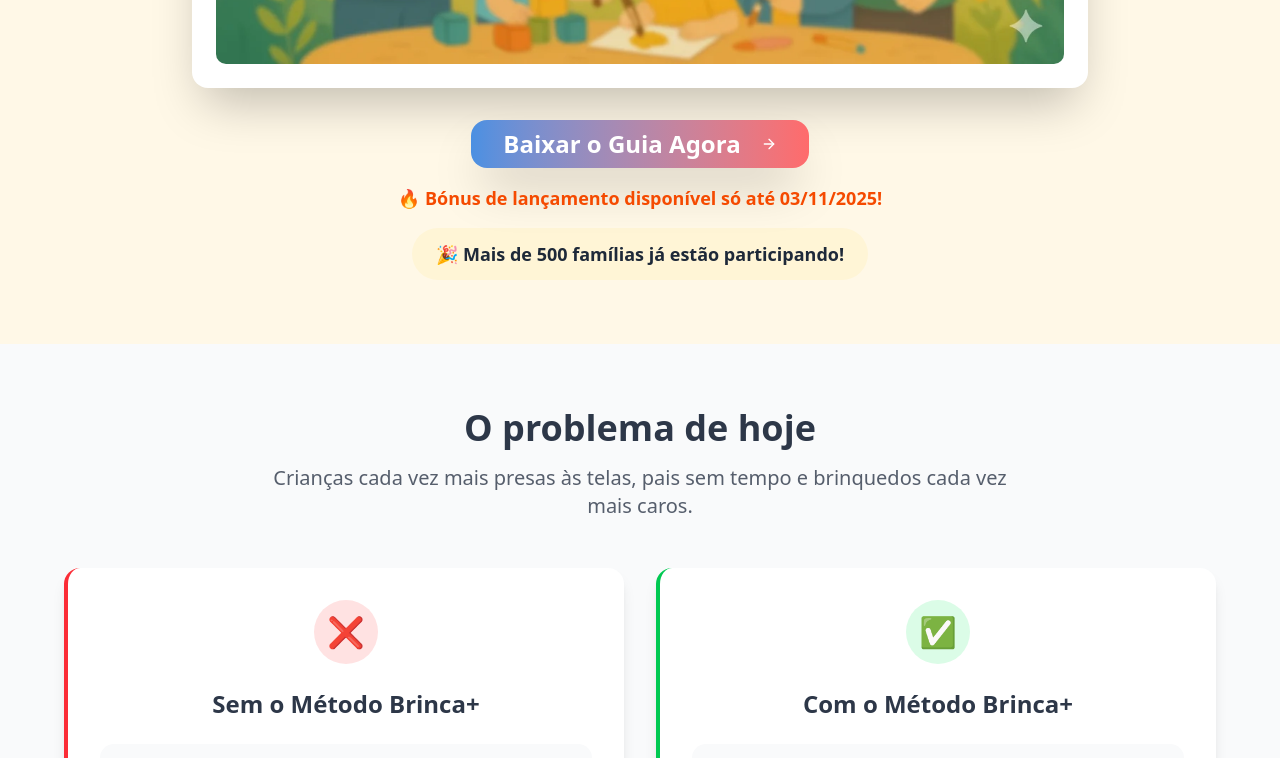
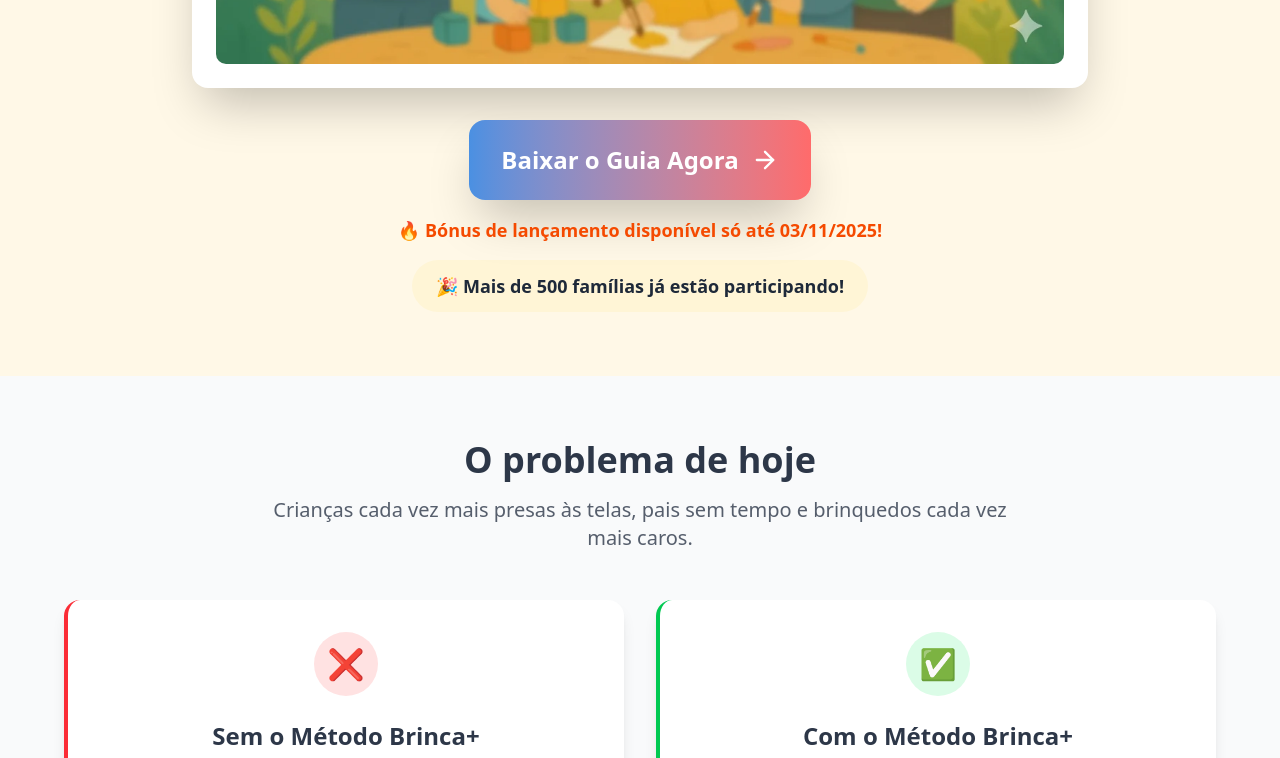
Before and after one commit to Yofefo/pequenos-genios-br, a Next.js app: page / in a window 1280 px wide. Shown: the part 1300-2058 px from the top of the page. Built offline with nearby package versions, Linux system fonts and the light colour scheme.

Commit message:
RECRIAÇÃO COMPLETA: Substitui todos os botões CTA por links <a> diretos - ELIMINA SCROLL DEFINITIVAMENTE

```diff
--- a/src/app/page.tsx
+++ b/src/app/page.tsx
@@ -11,7 +11,6 @@ import CTA from '@/components/CTA';
 import Guarantee from '@/components/Guarantee';
 import Footer from '@/components/Footer';
 import dynamic from 'next/dynamic';
-import { redirectToCheckout } from '@/lib/checkout-br';
 
 // Lazy loading para componentes não críticos - Otimizado
 const LazyPurchaseNotifications = dynamic(() => import('@/components/PurchaseNotifications'), {
@@ -39,33 +38,9 @@ const LazyBonus = dynamic(() => import('@/components/Bonus'), {
 const LazyFAQ = dynamic(() => import('@/components/FAQ'), {
   loading: () => <div className="py-16 px-4 bg-background"><div className="max-w-4xl mx-auto"><div className="animate-pulse bg-gray-200 rounded-lg h-64"></div></div></div>
 });
-import { trackEvent } from '@/lib/pixel';
 
 export default function Home() {
   // const router = useRouter();
-
-
-  const handleCtaClick = (e?: React.MouseEvent) => {
-    // Prevenir qualquer comportamento padrão de forma mais agressiva
-    if (e) {
-      e.preventDefault();
-      e.stopPropagation();
-    }
-
-    // Rastrear evento de clique no CTA
-    trackEvent('Lead', {
-      content_name: 'Projeto Pequenos Génios - Método Brinca+',
-      content_category: 'Digital Product',
-      value: 14.90,
-      currency: 'EUR'
-    });
-
-    // Redirecionar para o gateway de pagamento brasileiro (Kirvano)
-    redirectToCheckout('primary');
-
-    // Retornar false para prevenir qualquer comportamento padrão
-    return false;
-  };
 
   return (
     <>
@@ -76,7 +51,7 @@ export default function Home() {
 
       <div className="min-h-screen bg-background">
       {/* SESSÃO 1: Titulo - Transforme o tédio em aprendizagem com o Projeto Pequenos Génios */}
-      <Hero onCtaClick={handleCtaClick} />
+      <Hero />
 
       {/* SESSÃO 2: Titulo - O problema de hoje */}
       <ProblemTransformation />
@@ -91,7 +66,7 @@ export default function Home() {
       <Includes />
 
       {/* SESSÃO 6: Titulo - Dê o primeiro passo agora! */}
-      <CTAIntermediario onCtaClick={handleCtaClick} />
+      <CTAIntermediario />
 
       {/* SESSÃO 7: Titulo - Pais e professores aprovam! */}
       <LazySocialProof />
@@ -103,7 +78,7 @@ export default function Home() {
       <LazyMetricasVisuais />
 
       {/* SESSÃO 10: Titulo - Garanta o seu acesso com desconto de lançamento! */}
-      <CTA onCtaClick={handleCtaClick} />
+      <CTA />
 
       {/* SESSÃO 11: Titulo - Presente de Lançamento 🎁 */}
       <LazyBonus />
--- a/src/components/CTA.tsx
+++ b/src/components/CTA.tsx
@@ -1,11 +1,6 @@
 import { ArrowRight, Shield, CreditCard } from 'lucide-react';
-import { Button } from '@/components/ui/button';
 
-interface CTAProps {
-  onCtaClick: (e?: React.MouseEvent) => void;
-}
-
-export default function CTA({ onCtaClick }: CTAProps) {
+export default function CTA() {
   return (
     <section id="oferta" data-section="pitch" className="py-16 px-4 bg-gradient-to-br from-primary to-accent">
       <div className="max-w-4xl mx-auto text-center">
@@ -25,27 +20,15 @@ export default function CTA({ onCtaClick }: CTAProps) {
           </div>
 
           <div className="flex justify-center mb-8">
-            <Button
-              type="button"
-              onMouseDown={(e) => {
-                e.preventDefault();
-                e.stopPropagation();
-                console.log('🎯 CTA Principal clicado!');
-                onCtaClick(e);
-              }}
-              onClick={(e) => {
-                e.preventDefault();
-                e.stopPropagation();
-                console.log('🎯 CTA Principal onClick!');
-                onCtaClick(e);
-              }}
-              data-evt="cta-primary"
-              size="lg"
-              className="bg-green-600 hover:bg-green-700 text-white px-8 py-6 rounded-2xl text-2xl font-bold transition-all duration-300 transform hover:scale-110 shadow-2xl hover:shadow-3xl flex items-center space-x-3 animate-custom-pulse border-4 border-green-400"
+            <a
+              href="https://pay.kirvano.com/84dc1856-cdba-41e6-91ce-259d8dd6369f"
+              target="_blank"
+              rel="noopener noreferrer"
+              className="bg-green-600 hover:bg-green-700 text-white px-8 py-6 rounded-2xl text-2xl font-bold transition-all duration-300 transform hover:scale-110 shadow-2xl hover:shadow-3xl flex items-center space-x-3 animate-custom-pulse border-4 border-green-400 cursor-pointer"
             >
               <span>Baixar Agora 🧠</span>
               <ArrowRight className="w-8 h-8" />
-            </Button>
+            </a>
           </div>
 
           {/* Selos de segurança */}
--- a/src/components/CTAIntermediario.tsx
+++ b/src/components/CTAIntermediario.tsx
@@ -1,11 +1,6 @@
 import { ArrowRight } from 'lucide-react';
-import { Button } from '@/components/ui/button';
 
-interface CTAIntermediarioProps {
-  onCtaClick: (e?: React.MouseEvent) => void;
-}
-
-export default function CTAIntermediario({ onCtaClick }: CTAIntermediarioProps) {
+export default function CTAIntermediario() {
   return (
     <section className="py-16 px-4 bg-gradient-to-r from-primary/10 to-accent/10">
       <div className="max-w-4xl mx-auto text-center">
@@ -19,27 +14,15 @@ export default function CTAIntermediario({ onCtaClick }: CTAIntermediarioProps)
           </p>
 
           <div className="flex justify-center">
-            <Button
-              type="button"
-              onMouseDown={(e) => {
-                e.preventDefault();
-                e.stopPropagation();
-                console.log('🎯 CTAIntermediario clicado!');
-                onCtaClick(e);
-              }}
-              onClick={(e) => {
-                e.preventDefault();
-                e.stopPropagation();
-                console.log('🎯 CTAIntermediario onClick!');
-                onCtaClick(e);
-              }}
-              data-evt="cta-intermediario"
-              size="lg"
-              className="bg-gradient-to-r from-primary to-accent hover:from-blue-600 hover:to-pink-500 text-white px-8 py-6 rounded-2xl text-2xl font-bold transition-all duration-300 transform hover:scale-105 shadow-xl hover:shadow-2xl flex items-center space-x-3"
+            <a
+              href="https://pay.kirvano.com/84dc1856-cdba-41e6-91ce-259d8dd6369f"
+              target="_blank"
+              rel="noopener noreferrer"
+              className="bg-gradient-to-r from-primary to-accent hover:from-blue-600 hover:to-pink-500 text-white px-8 py-6 rounded-2xl text-2xl font-bold transition-all duration-300 transform hover:scale-105 shadow-xl hover:shadow-2xl flex items-center space-x-3 cursor-pointer"
             >
               <span>Quero Começar Hoje 🚀</span>
               <ArrowRight className="w-7 h-7" />
-            </Button>
+            </a>
           </div>
         </div>
       </div>
--- a/src/components/Hero.tsx
+++ b/src/components/Hero.tsx
@@ -1,12 +1,7 @@
 import Image from 'next/image';
 import { ArrowRight } from 'lucide-react';
-import { Button } from '@/components/ui/button';
 
-interface HeroProps {
-  onCtaClick: (e?: React.MouseEvent) => void;
-}
-
-export default function Hero({ onCtaClick }: HeroProps) {
+export default function Hero() {
   // Data dinâmica para o bónus (sempre hoje + 7 dias)
   const getBonusDate = () => {
     const today = new Date();
@@ -73,27 +68,15 @@ export default function Hero({ onCtaClick }: HeroProps) {
             {/* CTA centralizado */}
             <div className="space-y-4">
               <div className="flex justify-center">
-                <Button
-                  type="button"
-                  onMouseDown={(e) => {
-                    e.preventDefault();
-                    e.stopPropagation();
-                    console.log('🎯 Hero CTA clicado!');
-                    onCtaClick(e);
-                  }}
-                  onClick={(e) => {
-                    e.preventDefault();
-                    e.stopPropagation();
-                    console.log('🎯 Hero CTA onClick!');
-                    onCtaClick(e);
-                  }}
-                  data-evt="cta-primary"
-                  size="lg"
-                  className="bg-gradient-to-r from-primary to-accent hover:from-blue-600 hover:to-pink-500 text-white px-8 py-6 rounded-2xl text-2xl font-bold transition-all duration-300 transform hover:scale-105 shadow-2xl hover:shadow-3xl flex items-center space-x-3"
+                <a
+                  href="https://pay.kirvano.com/84dc1856-cdba-41e6-91ce-259d8dd6369f"
+                  target="_blank"
+                  rel="noopener noreferrer"
+                  className="bg-gradient-to-r from-primary to-accent hover:from-blue-600 hover:to-pink-500 text-white px-8 py-6 rounded-2xl text-2xl font-bold transition-all duration-300 transform hover:scale-105 shadow-2xl hover:shadow-3xl flex items-center space-x-3 cursor-pointer"
                 >
                   <span>Baixar o Guia Agora</span>
                   <ArrowRight className="w-7 h-7" />
-                </Button>
+                </a>
               </div>
 
 
```
